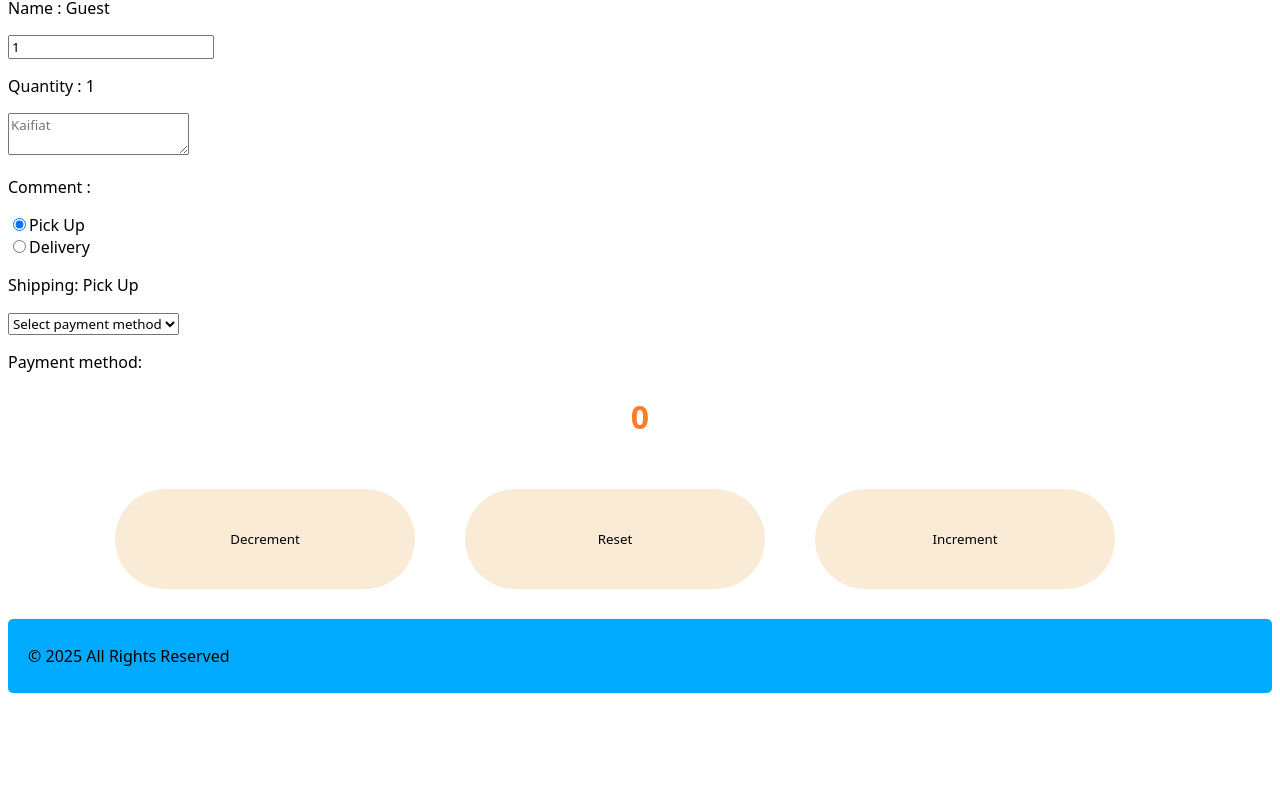
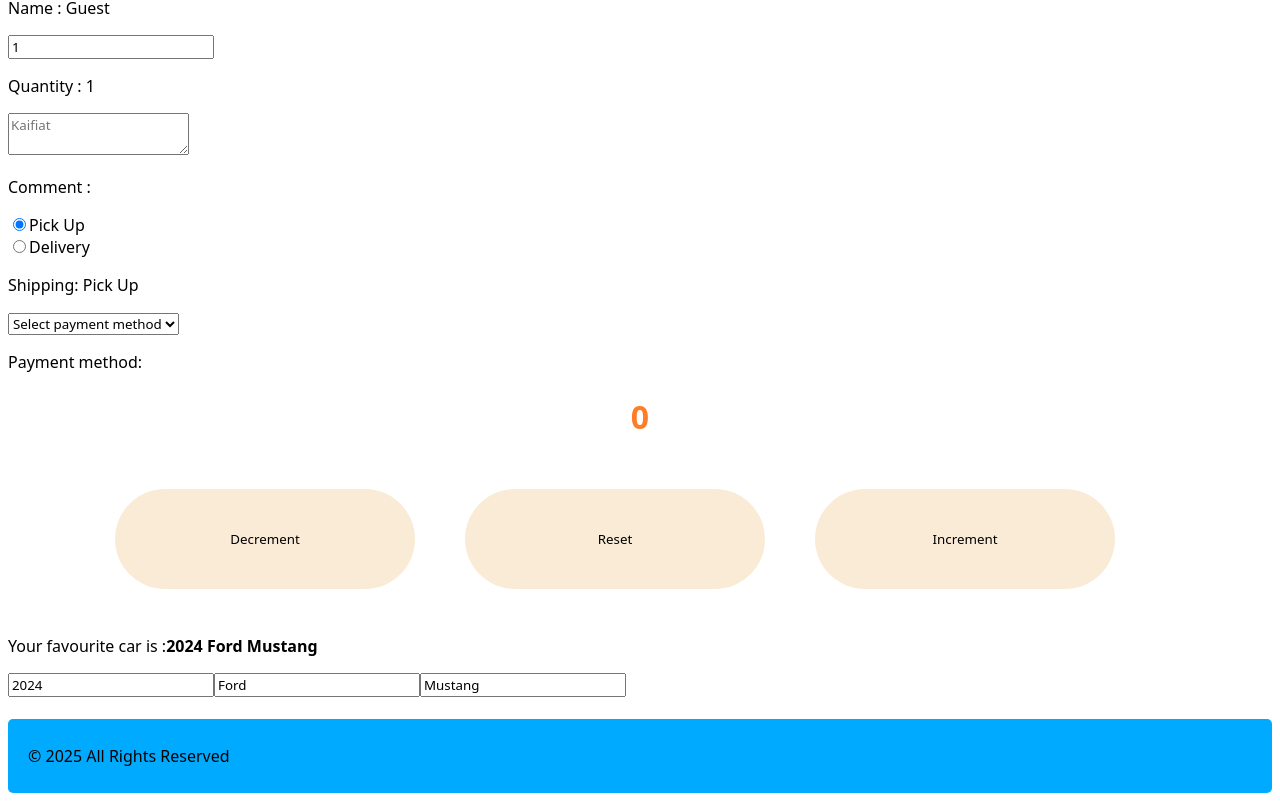
Before and after one commit to Sandesh-k18/react_Lrn, a React (Vite) app: page / in a window 1280 px wide. Shown: the part 1994-2795 px from the top of the page. Before the commit the page ends 2695 px from the top, so only its background shows below. Built offline with nearby package versions, Linux system fonts and the light colour scheme.

Commit message:
update OBJECTS in state

```diff
--- a/src/App.jsx
+++ b/src/App.jsx
@@ -9,6 +9,7 @@ import Hooks from "./useState/Hooks.jsx"
 import OnChnge from "./onChngeEvent/onChnge.jsx";
 import ColorPicker from "./ColorPicker.jsx"
 import UpdterFun from "./updaterFuncn.jsx";
+import UpObjSt from "./updObjStte/updObjSt.jsx";
 
 function App() {
 
@@ -33,6 +34,7 @@ function App() {
       <Hooks></Hooks>
       <OnChnge></OnChnge>
       <UpdterFun />
+      <UpObjSt/>
       <Footer />
     </>
   );
--- /dev/null
+++ b/src/updObjStte/updObjSt.jsx
@@ -0,0 +1,31 @@
+import React, { useState } from "react";
+function UpObjSt() {
+  const [car, setCr] = useState({ year: 2024, make: "Ford", model: "Mustang" });
+  const hndleyer = (e) => {
+    setCr((c) => ({ ...car, year: e.target.value }));
+  };
+  const hndlemke = (e) => {
+    setCr((c) => ({ ...car, make: e.target.value }));
+  };
+  const hndlemodel = (e) => {
+    setCr((c) => ({ ...car, model: e.target.value }));
+  };
+  return (
+    <>
+      <div>
+        <p>
+          Your favourite car is :
+          <b>
+            {car.year} {car.make} {car.model}
+          </b>
+        </p>
+        <input type="number" value={car.year} onChange={hndleyer} />
+        <input type="text" value={car.make} onChange={hndlemke} />
+        <input type="text" value={car.model} onChange={hndlemodel} />
+        <br />
+        <br />
+      </div>
+    </>
+  );
+}
+export default UpObjSt;
```
Also changed, not shown: src/updaterFuncn.jsx (line endings or trailing spaces).
